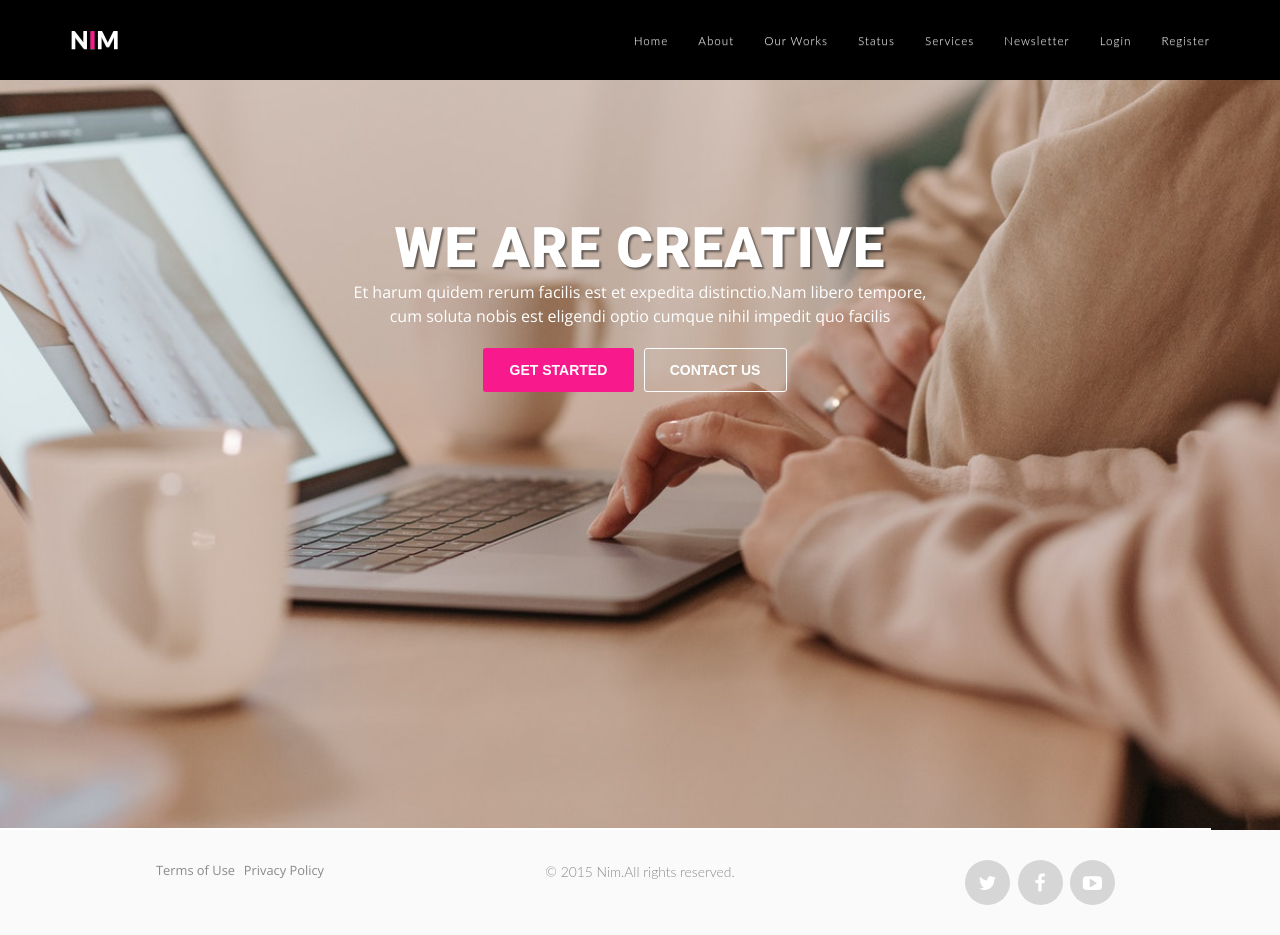
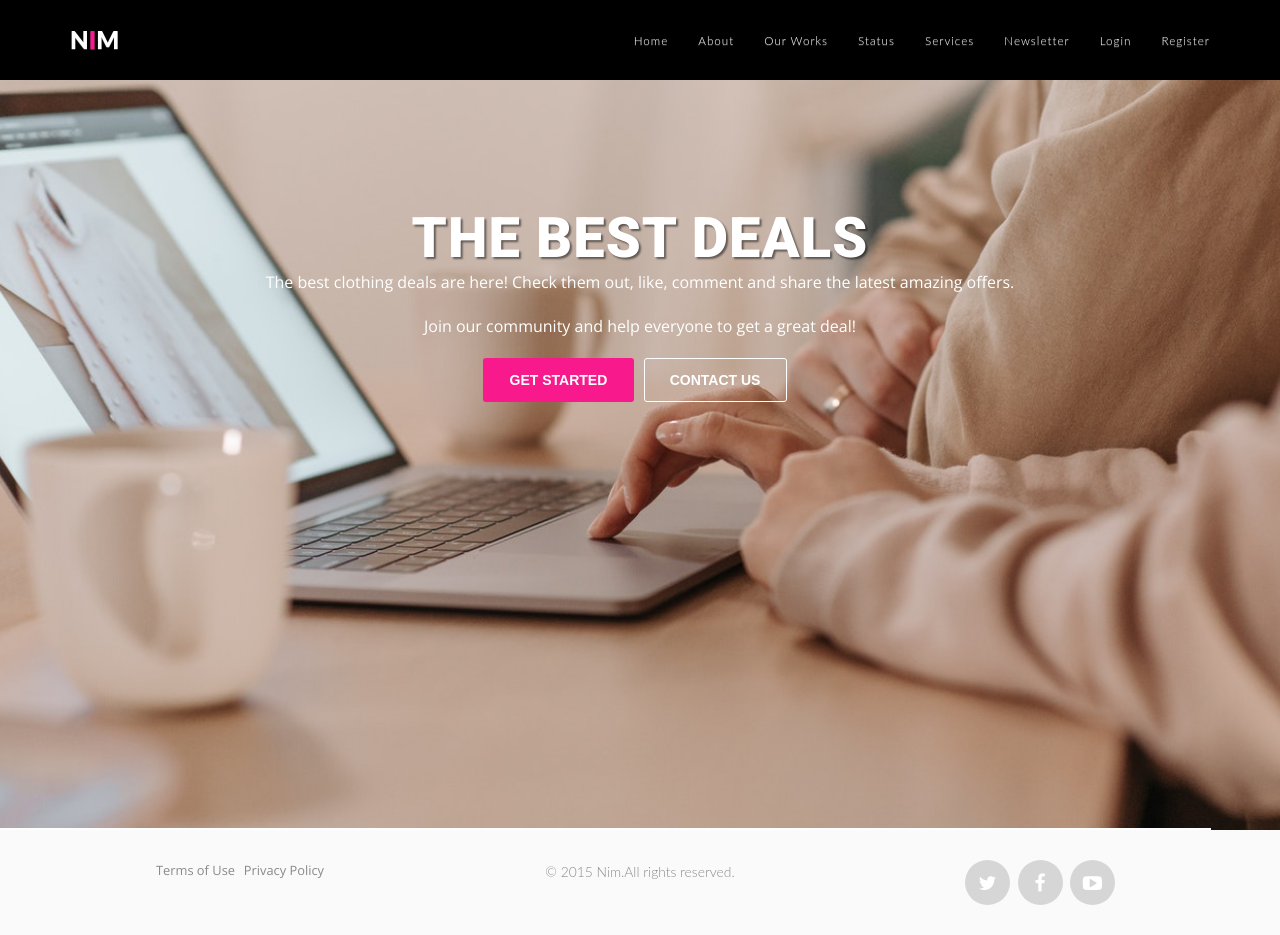
Before and after one commit to MiroslavIvanovCommits/marketplace-website, a React (Create React App) app: page / in a window 1280 px wide. Built offline with nearby package versions, Linux system fonts and the light colour scheme.

Commit message:
Change dashboard text

```diff
--- a/src/components/Dashboard/Dashboard.js
+++ b/src/components/Dashboard/Dashboard.js
@@ -5,8 +5,9 @@ const Dashboard = () => {
           <div className="container">
             <div className="row">
               <div className="main-heading-content col-md-12 col-sm-12 text-center">
-                <h1 className="main-heading-title">We are Creative</h1>
-                <p className="main-heading-text">Et harum quidem rerum facilis est et expedita distinctio.Nam libero tempore,<br />cum soluta nobis est eligendi optio cumque nihil impedit quo facilis</p>
+                <h1 className="main-heading-title">The best deals</h1>
+                <p className="main-heading-text">The best clothing deals are here! Check them out, like, comment and share the latest amazing offers.</p>
+                <p className="main-heading-text">Join our community and help everyone to get a great deal!</p>
                 <div className="btn-bar">
                   <a href="#" className="btn btn-custom theme_background_color">Get Started</a>
                   <a href="#" className="btn btn-custom-outline">Contact Us</a>
```
